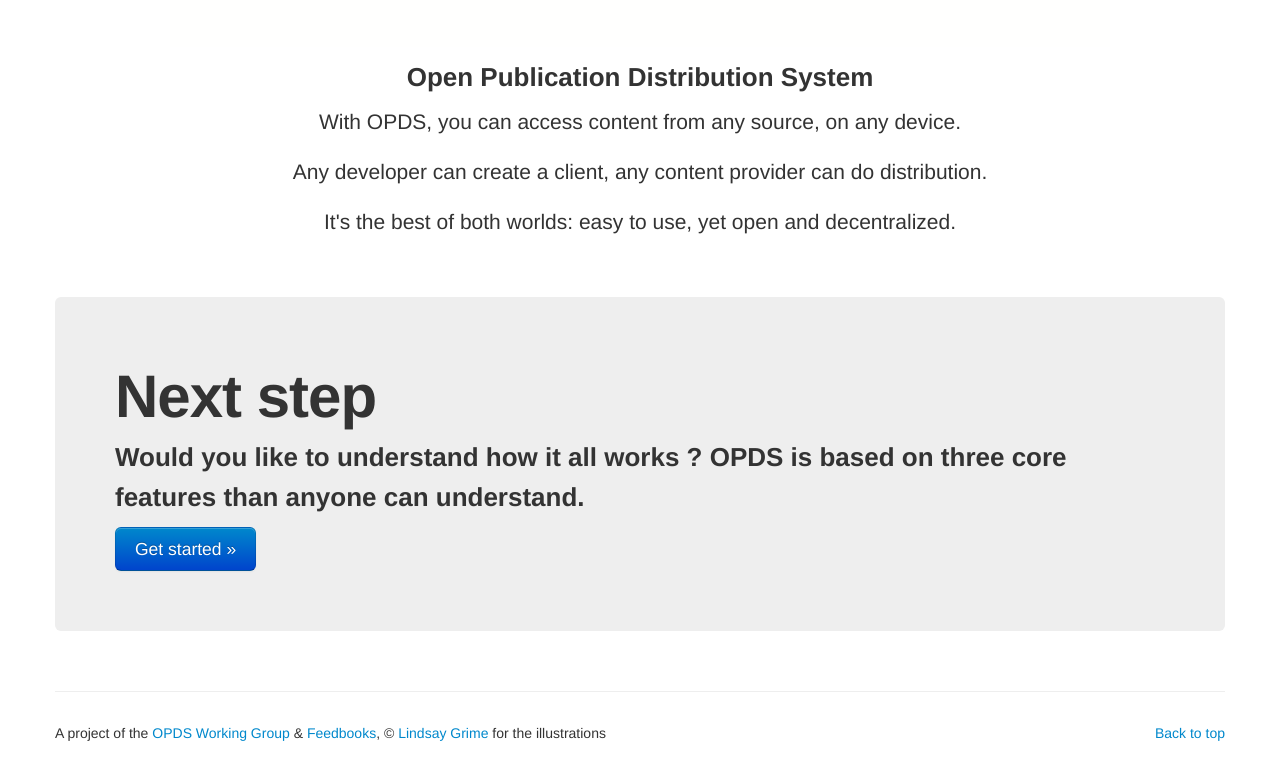
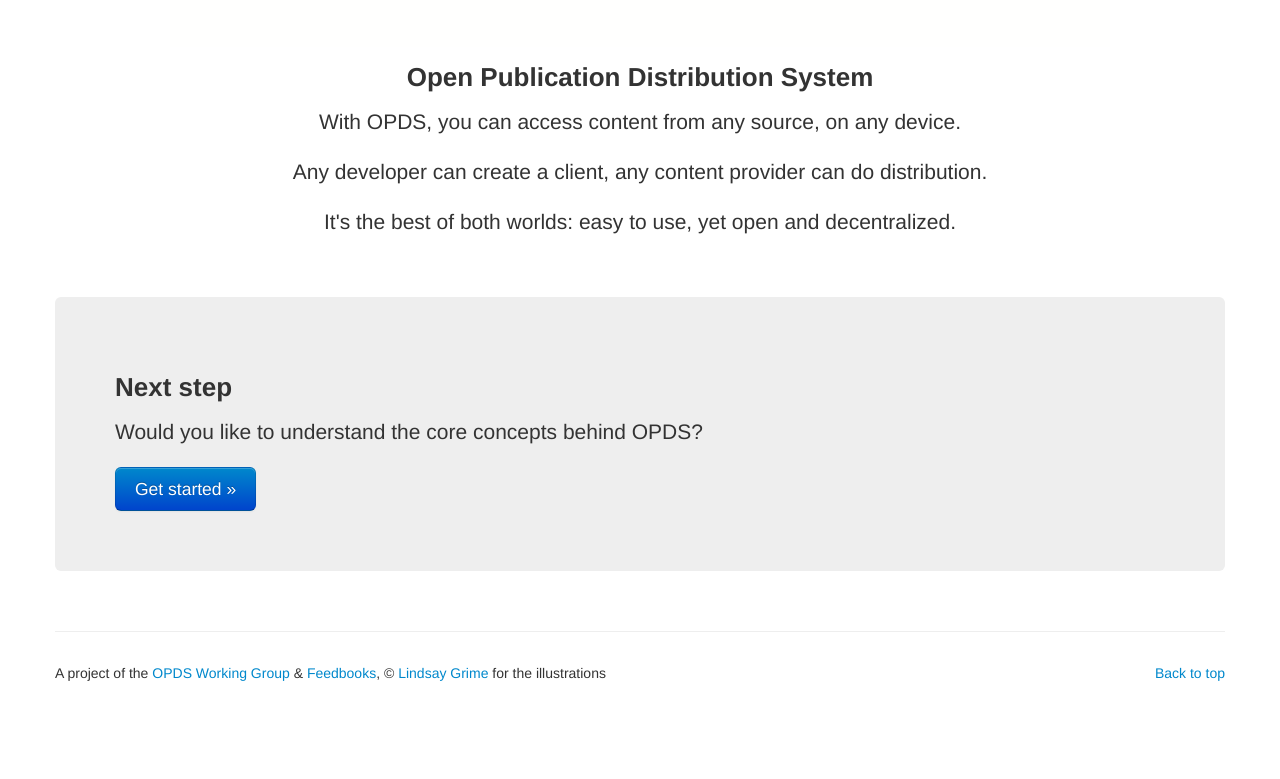
Before and after one commit to opds-community/website, a plain HTML site: page presentation.html in a window 1280 px wide. Shown: the part 2819-3598 px from the top of the page. After the commit the page ends 3552 px from the top, so only its background shows below. Drawn offline with nearby package versions, Linux system fonts and the light colour scheme.

Commit message:
Drop GA from website

```diff
--- a/presentation.html
+++ b/presentation.html
@@ -96,9 +96,9 @@
         </div>
 
         <div class="hero-unit hidden-phone">
-          <h1>Next step</h1>
-          <h2>Would you like to understand how it all works ? OPDS is based on three core features than anyone can understand.</h2>
-          <a href="learn.html" class="btn btn-primary btn-large">Get started &raquo;</a>
+          <h2>Next step</h2>
+          <p class="lead">Would you like to understand the core concepts behind OPDS? </p>
+          <a href="learn.html" class="btn btn-primary btn-large prepend">Get started &raquo;</a>
         </div>
 
       </div>
@@ -114,19 +114,5 @@
 
     <script src="http://code.jquery.com/jquery-latest.js"></script>
     <script src="js/bootstrap.min.js"></script>
-    <script type="text/javascript">
-
-      var _gaq = _gaq || [];
-      _gaq.push(['_setAccount', 'UA-36455035-1']);
-      _gaq.push(['_setDomainName', 'discover-opds.org']);
-      _gaq.push(['_trackPageview']);
-
-      (function() {
-        var ga = document.createElement('script'); ga.type = 'text/javascript'; ga.async = true;
-        ga.src = ('https:' == document.location.protocol ? 'https://ssl' : 'http://www') + '.google-analytics.com/ga.js';
-        var s = document.getElementsByTagName('script')[0]; s.parentNode.insertBefore(ga, s);
-      })();
-
-    </script>
   </body>
 </html>
```
Also changed, not shown: callback.html (+0 -14 lines), catalog.html (+0 -14 lines), index.html (+0 -14 lines), learn.html (+0 -14 lines).
